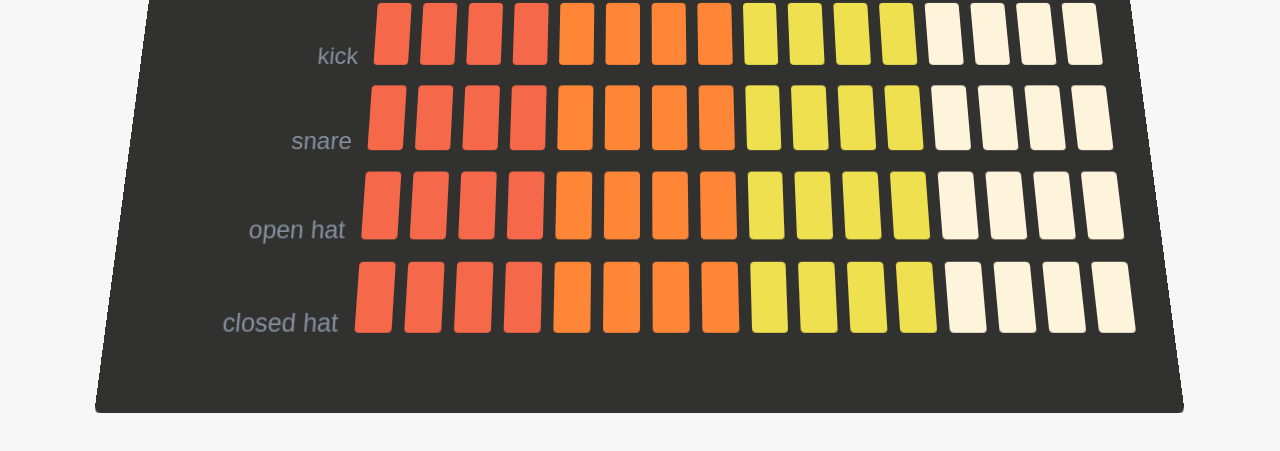
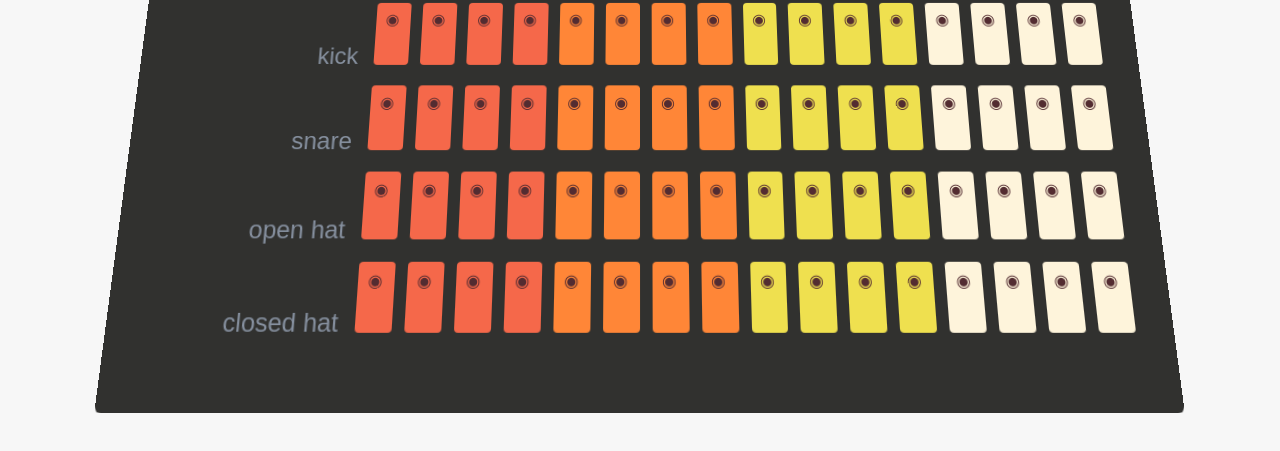
Before and after one commit to joeldmyers/js-808, a React app: page / in a window 1280 px wide. Shown: the part 175-626 px from the top of the page. Built offline with nearby package versions, Linux system fonts and the light colour scheme; a web font is replaced by a local one.

Commit message:
adding sequencer lights to the buttons

```diff
--- a/src/components/SequencerButton/SequencerButton.js
+++ b/src/components/SequencerButton/SequencerButton.js
@@ -2,9 +2,16 @@ import React from "react";
 import "./SequencerButton.scss";
 
 const SequencerButton = (props) => {
+  const { active } = props;
+
   return (
     <button className="dm-sequencer-btn" style={{ width: props.buttonWidth }}>
       {props.selected && <span className="dm-sequencer-selected"></span>}
+      <span
+        className={`dm-sequencer-btn-light ${props.active ? "active" : ""}`}
+      >
+        &#9673;
+      </span>
     </button>
   );
 };
--- a/src/components/SequencerButton/SequencerButton.scss
+++ b/src/components/SequencerButton/SequencerButton.scss
@@ -1,5 +1,6 @@
 @import "../../styles/colors.scss";
 .dm-sequencer-btn {
+  position: relative;
   height: 65px;
   border-radius: 4px;
   margin: 6px;
@@ -29,3 +30,14 @@
     background: $off-white;
   }
 }
+
+.dm-sequencer-btn-light {
+  position: absolute;
+  top: 8px;
+  left: calc(50% - 8px);
+  font-size: 16px;
+  color: $off-light-red;
+  &.active {
+    color: $on-light-red;
+  }
+}
--- a/src/styles/colors.scss
+++ b/src/styles/colors.scss
@@ -1,3 +1,5 @@
+$off-light-red: #532c31;
+$on-light-red: #f50b26;
 $dark-orange: #f5684a;
 $light-orange: #ff8637;
 $yellow: #efe04f;
```
